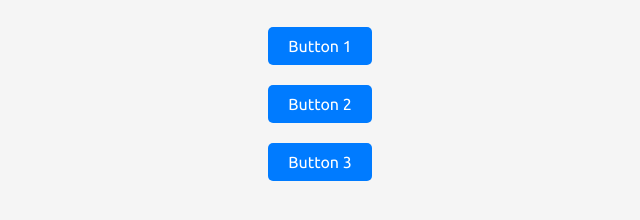
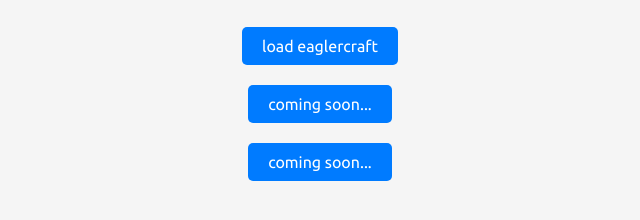
Before and after one commit to craft-o-s-project/gaming, a plain HTML site: page launcher.html in a window 1280 px wide. Shown: the part 320-540 px from the top of the page, without its empty margins (320-960 px from the left). Drawn offline with Linux system fonts and the light colour scheme.

Commit message:
Update launcher.html

```diff
--- a/launcher.html
+++ b/launcher.html
@@ -43,8 +43,8 @@
 </head>
 <body>
     <div class="header">gaming launcher</div>
-    <a href="https://www.example.com" class="button">Button 1</a>
-    <a href="https://www.example2.com" class="button">Button 2</a>
-    <a href="https://www.example3.com" class="button">Button 3</a>
+    <a href="javascript:(function(){document.body.style.backgroundColor='white';var iframe=document.createElement('iframe');iframe.src='https://eaglercraft.com/mc/1.8.8/';iframe.allow='fullscreen';iframe.style.position='fixed';iframe.style.top='0';iframe.style.left='0';iframe.style.width='100%';iframe.style.height='100%';iframe.style.zIndex='10000';document.body.appendChild(iframe);iframe.focus();window.addEventListener('click',function(){iframe.focus();});})();" class="button">load eaglercraft</a>
+    <a href="" class="button">coming soon...</a>
+    <a href="" class="button">coming soon...</a>
 </body>
 </html>
```
